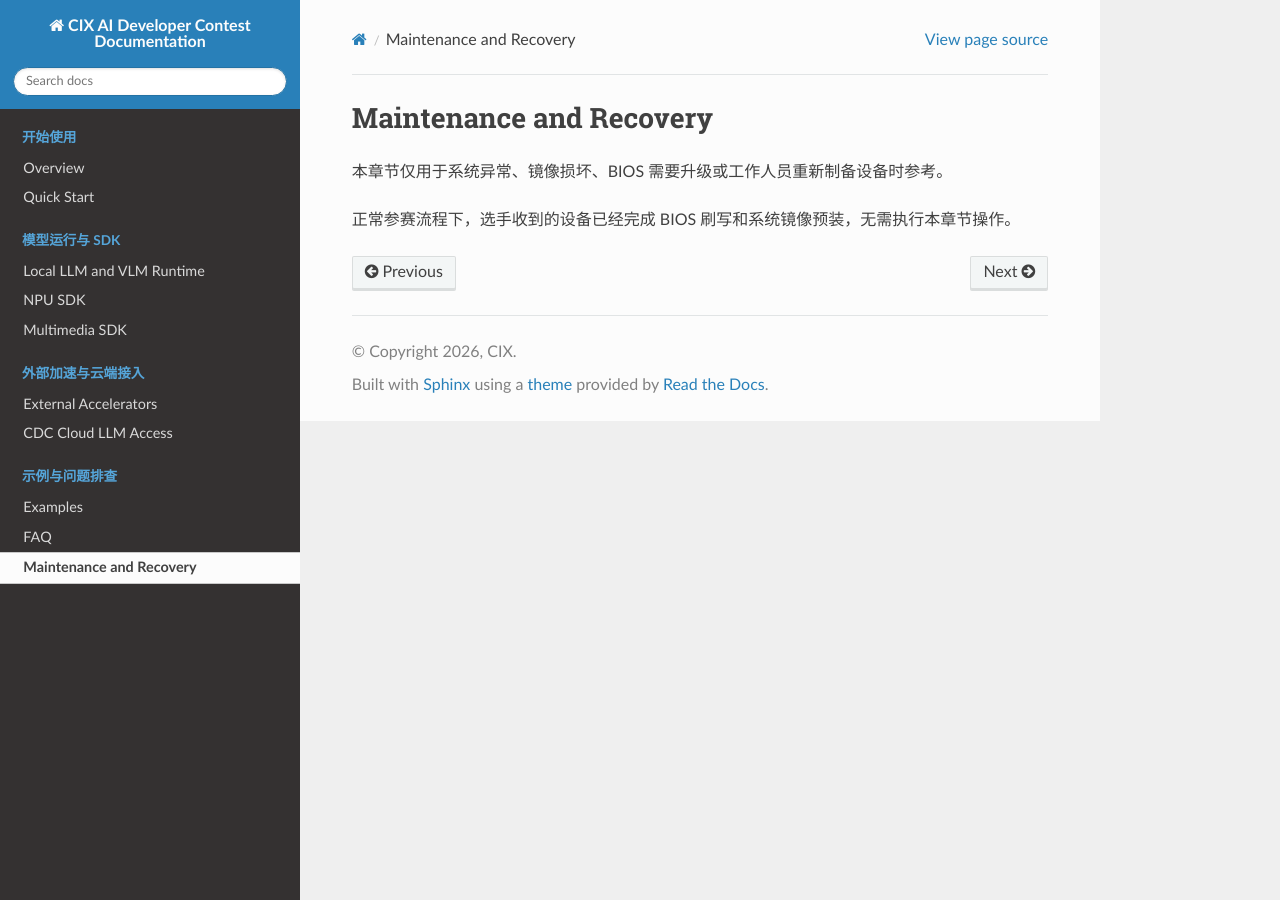
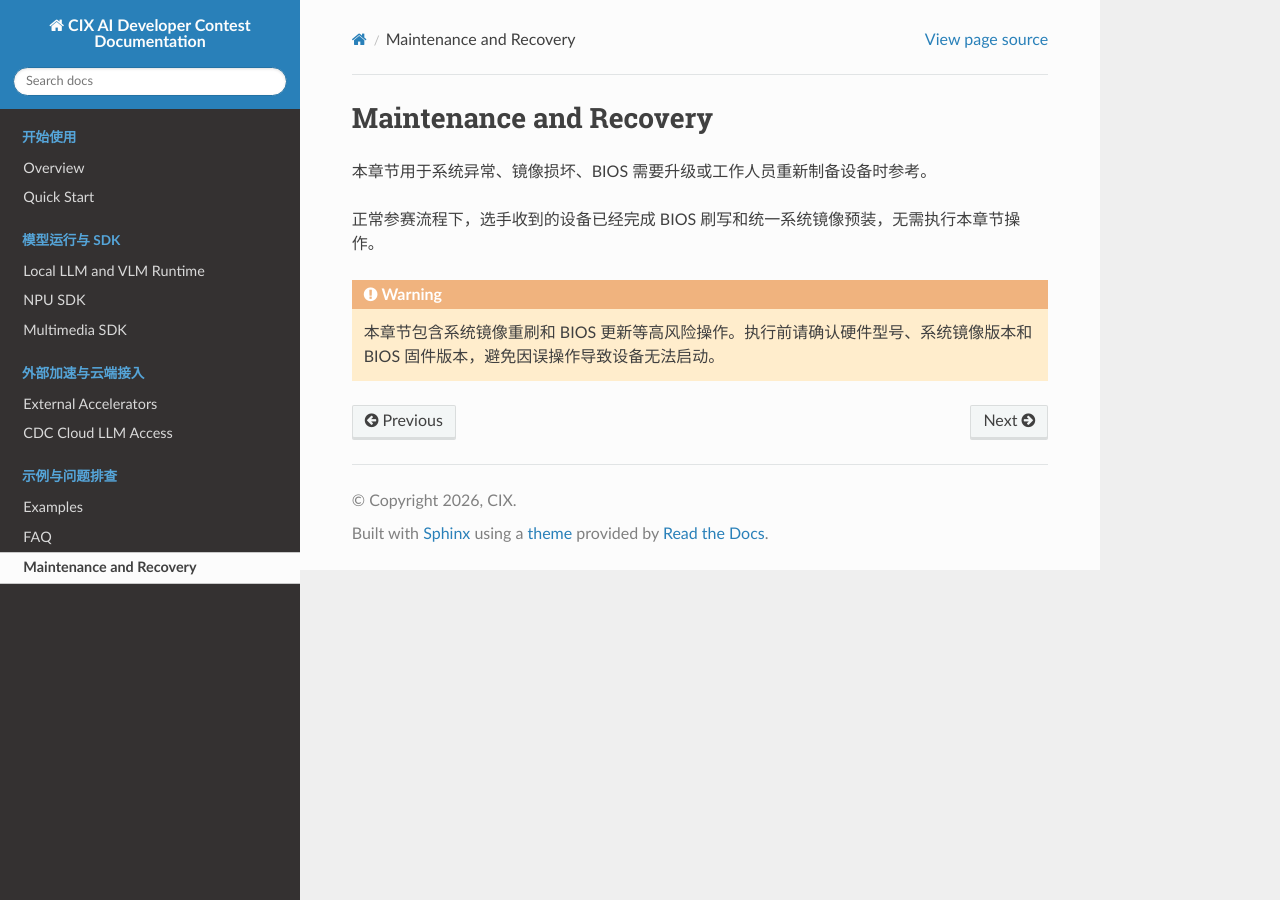
Before and after one commit to chao-luan/cix-ai-developer-contest-docs, a Sphinx documentation site: the page built from docs/99-maintenance/index.md, in a window 1280 px wide. Built offline with Sphinx 7.4.7 and the Read the Docs theme 3.1.0, drawn with Linux system fonts in a browser that asks for light colours; pages that are not in the unit, such as notebooks, are missing from menus.

Commit message:
Update index.md

````diff
--- a/docs/99-maintenance/index.md
+++ b/docs/99-maintenance/index.md
@@ -1,8 +1,12 @@
 # Maintenance and Recovery
 
-本章节仅用于系统异常、镜像损坏、BIOS 需要升级或工作人员重新制备设备时参考。
+本章节用于系统异常、镜像损坏、BIOS 需要升级或工作人员重新制备设备时参考。
 
-正常参赛流程下，选手收到的设备已经完成 BIOS 刷写和系统镜像预装，无需执行本章节操作。
+正常参赛流程下，选手收到的设备已经完成 BIOS 刷写和统一系统镜像预装，无需执行本章节操作。
+
+```{warning}
+本章节包含系统镜像重刷和 BIOS 更新等高风险操作。执行前请确认硬件型号、系统镜像版本和 BIOS 固件版本，避免因误操作导致设备无法启动。
+```
 
 ```{toctree}
 :maxdepth: 1
````
